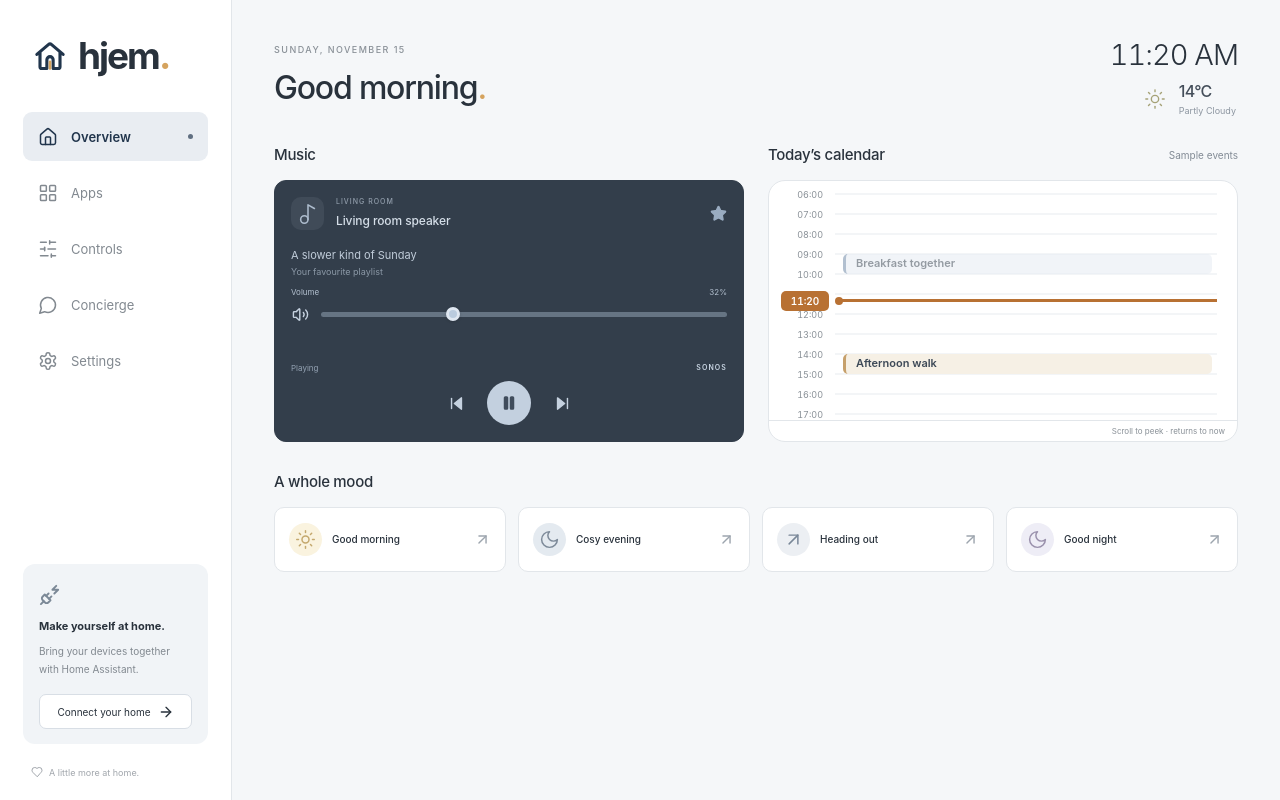
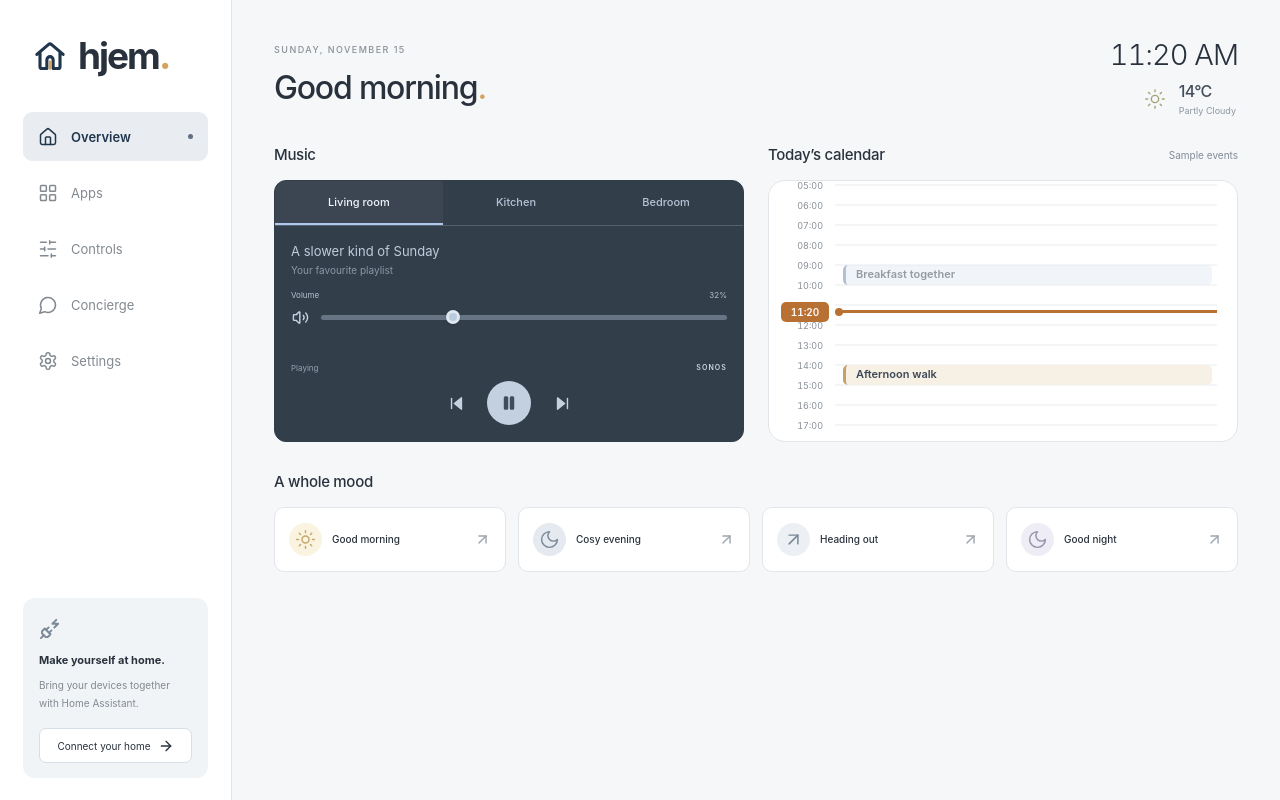
Before and after one commit to madsbuch/hjem, a React (Vite) app: page / in a window 1280 px wide. Built offline with nearby package versions, Linux system fonts and the light colour scheme.

Commit message:
Switch home music between three demo systems with tabs

```diff
--- a/index.html
+++ b/index.html
@@ -4,9 +4,9 @@
     <meta charset="UTF-8" />
     <meta name="viewport" content="width=device-width, initial-scale=1, viewport-fit=cover" />
     <meta name="theme-color" content="#21354c" />
-    <meta name="description" content="Hjem. A little more at home. A calm, simple interface for your Home Assistant home." />
+    <meta name="description" content="Hjem home controls for Home Assistant." />
     <link rel="icon" type="image/svg+xml" href="/favicon.svg" />
-    <title>Hjem · A little more at home</title>
+    <title>Hjem</title>
   </head>
   <body>
     <div id="root"></div>
--- a/src/App.tsx
+++ b/src/App.tsx
@@ -21,8 +21,8 @@ import {
   Check,
   LoaderCircle,
   SlidersHorizontal,
-  Heart,
   PlugZap,
+  ShieldCheck,
   MessageCircle,
 } from 'lucide-react';
 import {
@@ -43,6 +43,7 @@ import {
   visibleEntities,
 } from './lib/entities';
 import { DeviceCard } from './components/DeviceCard';
+import { MusicPanel } from './components/MusicPanel';
 import { useTheme, type Theme } from './lib/useTheme';
 import { AppLauncher } from './components/AppLauncher';
 import { useLauncher } from './lib/useLauncher';
@@ -98,6 +99,7 @@ export default function App() {
   const [room, setRoom] = useState('all');
   const [query, setQuery] = useState('');
   const [onlyFavourites, setOnlyFavourites] = useState(false);
+  const [selectedSpeakerId, setSelectedSpeakerId] = useState('');
   const [favourites, setFavourites] = useState<string[]>(() =>
     readPreference('hjem.favourites.demo', [
       'light.living_pendant',
@@ -475,9 +477,6 @@ export default function App() {
               <ArrowRight size={16} />
             </button>
           </div>
-          <span className="sidebar-footer">
-            <Heart size={12} /> A little more at home.
-          </span>
         </div>
       </aside>
 
@@ -544,9 +543,15 @@ export default function App() {
                     <h2>Music</h2>
                   </div>
                   {speakers.length ? (
-                    <div className="devices-grid music-grid">
-                      {speakers.map(renderDevice)}
-                    </div>
+                    <MusicPanel
+                      speakers={speakers}
+                      snapshot={snapshot}
+                      selectedId={selectedSpeakerId}
+                      onSelect={setSelectedSpeakerId}
+                      onAction={act}
+                      disabled={!canControl}
+                      pending={pending}
+                    />
                   ) : (
                     <div className="home-section-empty">
                       Your Sonos speakers and other media players will appear
@@ -995,7 +1000,7 @@ export default function App() {
             tokens. Create a token for Hjem.
           </p>
           <div className="privacy-note">
-            <Heart size={17} />
+            <ShieldCheck size={17} />
             <p>
               Your token stays in memory for this session. You’ll enter it again
               when you reopen Hjem.
--- a/src/components/CalendarToday.tsx
+++ b/src/components/CalendarToday.tsx
@@ -243,9 +243,6 @@ export function CalendarToday({
             </div>
           </div>
         </div>
-        <span className="calendar-scroll-hint">
-          Scroll to peek · returns to now
-        </span>
       </div>
     </section>
   );
--- a/src/components/DeviceCard.tsx
+++ b/src/components/DeviceCard.tsx
@@ -51,6 +51,7 @@ interface Props {
   disabled: boolean;
   pending: boolean;
   platform?: string;
+  compact?: boolean;
 }
 
 export function DeviceCard({
@@ -63,6 +64,7 @@ export function DeviceCard({
   disabled,
   pending,
   platform,
+  compact = false,
 }: Props) {
   const domain = domainOf(entity);
   const active = isActive(entity);
@@ -169,6 +171,8 @@ export function DeviceCard({
       className={`device-card ${domain} ${active ? 'is-active' : ''} ${unavailable ? 'is-unavailable' : ''}`}
       aria-label={name}
     >
+      {!compact && (
+        <>
           <div className="device-top">
             <span className="device-icon">
               {pending ? (
@@ -190,6 +194,8 @@ export function DeviceCard({
             <span className="eyebrow">{room}</span>
             <h3>{name}</h3>
           </div>
+        </>
+      )}
       {domain === 'climate' ? (
         <>
           <div className="temperature-display">
@@ -266,7 +272,9 @@ export function DeviceCard({
             <div className="media-volume">
               <div className="volume-caption">
                 <span>Volume</span>
-                <span>{muted ? 'Muted' : volumeKnown ? `${volumeLevel}%` : '—'}</span>
+                <span>
+                  {muted ? 'Muted' : volumeKnown ? `${volumeLevel}%` : '—'}
+                </span>
               </div>
               <div className="volume-row">
                 {canMute && (
@@ -275,7 +283,9 @@ export function DeviceCard({
                     disabled={locked}
                     aria-label={`${muted ? 'Unmute' : 'Mute'} ${name}`}
                     aria-pressed={muted}
-                    onClick={() => action('volume_mute', { is_volume_muted: !muted })}
+                    onClick={() =>
+                      action('volume_mute', { is_volume_muted: !muted })
+                    }
                   >
                     {muted ? <VolumeX size={17} /> : <Volume2 size={17} />}
                   </button>
@@ -291,14 +301,31 @@ export function DeviceCard({
                     disabled={locked}
                     aria-label={`${name} volume`}
                     aria-valuetext={`${volumeLevel}%${muted ? ', muted' : ''}`}
-                    onChange={(event) => setVolumeLevel(Number(event.target.value))}
-                    onPointerUp={(event) => action('volume_set', {
+                    onChange={(event) =>
+                      setVolumeLevel(Number(event.target.value))
+                    }
+                    onPointerUp={(event) =>
+                      action('volume_set', {
                         volume_level: Number(event.currentTarget.value) / 100,
-                    })}
+                      })
+                    }
                     onPointerCancel={() => setVolumeLevel(latestVolume.current)}
                     onKeyUp={(event) => {
-                      if (['ArrowLeft', 'ArrowRight', 'ArrowUp', 'ArrowDown', 'Home', 'End', 'PageUp', 'PageDown'].includes(event.key)) {
-                        action('volume_set', { volume_level: Number(event.currentTarget.value) / 100 });
+                      if (
+                        [
+                          'ArrowLeft',
+                          'ArrowRight',
+                          'ArrowUp',
+                          'ArrowDown',
+                          'Home',
+                          'End',
+                          'PageUp',
+                          'PageDown',
+                        ].includes(event.key)
+                      ) {
+                        action('volume_set', {
+                          volume_level: Number(event.currentTarget.value) / 100,
+                        });
                       }
                     }}
                   />
@@ -309,7 +336,9 @@ export function DeviceCard({
           <div className="media-controls">
             <div className="media-meta">
               <span className="device-status">{status}</span>
-              {platform === 'sonos' && <span className="platform-label">Sonos</span>}
+              {platform === 'sonos' && (
+                <span className="platform-label">Sonos</span>
+              )}
             </div>
             <div className="transport-controls">
               <button
--- /dev/null
+++ b/src/components/MusicPanel.tsx
@@ -0,0 +1,105 @@
+import { useRef } from 'react';
+import { DeviceCard, type ServiceAction } from './DeviceCard';
+import type { HassEntity, HassSnapshot } from '../lib/home-assistant';
+import { nameOf, roomFor } from '../lib/entities';
+
+export function MusicPanel({
+  speakers,
+  snapshot,
+  selectedId,
+  onSelect,
+  onAction,
+  disabled,
+  pending,
+}: {
+  speakers: HassEntity[];
+  snapshot: HassSnapshot;
+  selectedId: string;
+  onSelect: (entityId: string) => void;
+  onAction: ServiceAction;
+  disabled: boolean;
+  pending: Set<string>;
+}) {
+  const tabs = useRef(new Map<string, HTMLButtonElement>());
+  const selected =
+    speakers.find((speaker) => speaker.entity_id === selectedId) || speakers[0];
+  if (!selected) return null;
+  const roomName = (speaker: HassEntity) =>
+    snapshot.areas.find((area) => area.area_id === roomFor(speaker, snapshot))
+      ?.name;
+  const label = (speaker: HassEntity) => {
+    const room = roomName(speaker);
+    return room &&
+      speakers.filter((item) => roomName(item) === room).length === 1
+      ? room
+      : nameOf(speaker);
+  };
+  const select = (index: number) => {
+    const speaker = speakers[(index + speakers.length) % speakers.length];
+    onSelect(speaker.entity_id);
+    tabs.current.get(speaker.entity_id)?.focus();
+  };
+
+  return (
+    <div className="music-player">
+      <div className="speaker-tabs" role="tablist" aria-label="Speakers">
+        {speakers.map((speaker, index) => (
+          <button
+            key={speaker.entity_id}
+            ref={(node) => {
+              if (node) tabs.current.set(speaker.entity_id, node);
+              else tabs.current.delete(speaker.entity_id);
+            }}
+            id={`speaker-tab-${speaker.entity_id}`}
+            role="tab"
+            aria-selected={selected.entity_id === speaker.entity_id}
+            aria-controls="speaker-controls"
+            tabIndex={selected.entity_id === speaker.entity_id ? 0 : -1}
+            title={nameOf(speaker)}
+            onClick={() => onSelect(speaker.entity_id)}
+            onKeyDown={(event) => {
+              if (
+                !['ArrowLeft', 'ArrowRight', 'Home', 'End'].includes(event.key)
+              )
+                return;
+              event.preventDefault();
+              select(
+                event.key === 'Home'
+                  ? 0
+                  : event.key === 'End'
+                    ? speakers.length - 1
+                    : index + (event.key === 'ArrowRight' ? 1 : -1),
+              );
+            }}
+          >
+            {label(speaker)}
+          </button>
+        ))}
+      </div>
+      <div
+        id="speaker-controls"
+        className="speaker-panel"
+        role="tabpanel"
+        aria-labelledby={`speaker-tab-${selected.entity_id}`}
+      >
+        <DeviceCard
+          key={selected.entity_id}
+          entity={selected}
+          room={roomName(selected) || ''}
+          unit={snapshot.unitSystem?.temperature || '°C'}
+          favourite={false}
+          onFavourite={() => {}}
+          onAction={onAction}
+          disabled={disabled}
+          pending={pending.has(selected.entity_id)}
+          platform={
+            snapshot.registry.find(
+              (item) => item.entity_id === selected.entity_id,
+            )?.platform
+          }
+          compact
+        />
+      </div>
+    </div>
+  );
+}
--- a/src/home.css
+++ b/src/home.css
@@ -127,12 +127,6 @@
 .home-music {
   margin: 30px 0 0;
 }
-.music-grid {
-  grid-template-columns: repeat(auto-fit, minmax(245px, 1fr));
-}
-.music-grid .device-card {
-  min-height: 275px;
-}
 .home-section-empty {
   border: 1px solid var(--border);
   border-radius: 16px;
@@ -177,9 +171,6 @@ html[data-theme='dark'] .calendar-error {
   }
   .calendar-ended {
     display: none;
-  }
-  .music-grid {
-    grid-template-columns: 1fr;
   }
   .calendar-empty {
     padding: 22px 18px;
@@ -395,37 +386,6 @@ html[data-theme='dark'] .calendar-now > i {
   display: flex;
   flex-direction: column;
 }
-.home-overview-grid .music-grid {
-  grid-template-columns: 1fr;
-  flex: 1;
-  height: 262px;
-  max-height: 262px;
-  overflow-y: auto;
-}
-.home-overview-grid .device-card:only-child {
-  min-height: 262px;
-}
-.home-music .media_player .sound-wave {
-  height: 30px;
-  margin-top: 12px;
-}
-.home-music .track-title {
-  font-size: 13px;
-}
-.home-music .track-artist {
-  font-size: 10px;
-}
-.home-music .media-volume {
-  margin-top: 12px;
-}
-.home-music .transport-controls {
-  gap: 15px;
-  padding: 4px 0 0;
-}
-.home-music .play-button {
-  width: 44px;
-  height: 44px;
-}
 .home-overview-grid .calendar-time-block {
   padding-top: 3px;
   padding-bottom: 3px;
@@ -444,12 +404,6 @@ html[data-theme='dark'] .calendar-now > i {
     grid-template-columns: 1fr;
     gap: 28px;
     --day-height: 576px;
-  }
-  .home-overview-grid .device-card:only-child {
-    min-height: 262px;
-  }
-  .home-overview-grid .music-grid {
-    max-height: 262px;
   }
 }
 .home-overview-grid .calendar-agenda {
@@ -474,15 +428,6 @@ html[data-theme='dark'] .calendar-now > i {
 .calendar-timeline-padding {
   flex-shrink: 0;
 }
-.calendar-scroll-hint {
-  display: block;
-  padding: 5px 12px;
-  text-align: right;
-  font-size: 8px;
-  color: #899097;
-  border-top: 1px solid var(--border);
-  flex-shrink: 0;
-}
 .calendar-agenda > .calendar-all-day {
   padding: 8px 16px;
   flex-shrink: 0;
@@ -495,69 +440,94 @@ html[data-theme='dark'] .calendar-now > i {
   font-size: 10px;
   flex-shrink: 0;
 }
-.home-overview-grid .music-grid .device-card {
-  min-height: 262px;
-  padding-top: 16px;
-  padding-bottom: 16px;
+/* A single player keeps controls in place while its speaker changes. */
+.music-player {
+  height: 262px;
+  min-width: 0;
+  display: flex;
+  flex-direction: column;
+  overflow: hidden;
+  border: 1px solid #333e4b;
+  border-radius: 12px;
+  background: #333e4b;
 }
-.home-overview-grid .home-music .sound-wave {
-  height: 20px;
-  margin: 4px 0;
+.speaker-tabs {
+  display: flex;
+  flex-shrink: 0;
+  overflow-x: auto;
+  scrollbar-width: thin;
+  border-bottom: 1px solid #536170;
 }
-.home-overview-grid .home-music .device-top {
-  margin-bottom: 8px;
+.speaker-tabs button {
+  flex: 1 0 auto;
+  min-height: 44px;
+  padding: 10px 14px;
+  border-radius: 0;
+  background: transparent;
+  color: #b6c4d5;
+  font-size: 11px;
+  font-weight: 500;
+  white-space: nowrap;
+  border-bottom: 2px solid transparent;
 }
-.home-overview-grid .home-music .media-controls {
+.speaker-tabs button[aria-selected='true'] {
+  background: #ffffff0b;
+  border-bottom-color: #aecbeb;
+  color: #eff5fc;
+}
+.speaker-tabs button:focus-visible {
+  outline: 2px solid #aecbeb;
+  outline-offset: -4px;
+}
+.speaker-panel {
+  flex: 1;
+  min-height: 0;
+}
+.home-music .speaker-panel .device-card {
+  height: 100%;
+  min-height: 0;
+  border: 0;
+  border-radius: 0;
+  padding: 16px;
+  background: transparent;
+  box-shadow: none;
+}
+.home-music .sound-wave {
+  display: none;
+}
+.home-music .track-title {
+  flex-shrink: 0;
+  min-height: 18px;
+  line-height: 18px;
+  font-size: 13px;
+  text-align: left;
+}
+.home-music .track-artist {
+  flex-shrink: 0;
+  min-height: 14px;
+  line-height: 14px;
+  font-size: 10px;
+  margin-top: 3px;
+  text-align: left;
+}
+.home-music .media-volume {
+  flex-shrink: 0;
+  margin-top: 12px;
+}
+.home-music .media-controls {
+  flex-shrink: 0;
   padding-top: 5px;
   gap: 4px;
 }
-.home-overview-grid .home-music .track-title {
-  font-size: 11px;
+.home-music .transport-controls {
+  gap: 15px;
+  padding-top: 4px;
 }
-.home-overview-grid .home-music .track-artist {
-  font-size: 9px;
-  margin-top: 3px;
+.home-music .play-button {
+  width: 44px;
+  height: 44px;
 }
-.home-overview-grid .home-music .media-volume {
-  margin-top: 8px;
+html[data-theme='dark'] .music-player {
+  background: #293542;
+  border-color: #3c4a59;
 }
-html[data-theme='dark'] .calendar-scroll-hint {
-  color: #a5b1bf;
-}
-/* Keep track text and touch controls readable at the compact panel height. */
-.home-overview-grid .home-music .device-top {
-  position: absolute;
-  top: 16px;
-  left: 16px;
-  right: 16px;
-  margin: 0;
-  pointer-events: none;
-}
-.home-overview-grid .home-music .device-top button {
-  pointer-events: auto;
-}
-.home-overview-grid .home-music .device-heading {
-  min-height: 38px;
-  padding: 0 30px 0 45px;
-  flex-shrink: 0;
-}
-.home-overview-grid .home-music .sound-wave {
-  display: none;
-}
-.home-overview-grid .home-music .track-title {
-  flex-shrink: 0;
-  min-height: 16px;
-  line-height: 16px;
-  margin-top: 12px;
-  text-align: left;
-}
-.home-overview-grid .home-music .track-artist {
-  flex-shrink: 0;
-  min-height: 12px;
-  line-height: 12px;
-  text-align: left;
-}
-.home-overview-grid .home-music .media-volume,
-.home-overview-grid .home-music .media-controls {
-  flex-shrink: 0;
-}
--- a/src/lib/demo.ts
+++ b/src/lib/demo.ts
@@ -26,6 +26,8 @@ export const demoSnapshot: HassSnapshot = {
     ['light.reading_lamp', 'living'],
     ['climate.living_room', 'living'],
     ['media_player.speaker', 'living'],
+    ['media_player.kitchen_sonos', 'kitchen'],
+    ['media_player.bedroom_sonos', 'bedroom'],
     ['light.kitchen', 'kitchen'],
     ['switch.coffee', 'kitchen'],
     ['light.bedside', 'bedroom'],
@@ -36,7 +38,7 @@ export const demoSnapshot: HassSnapshot = {
     entity_id,
     area_id,
     device_id: null,
-    ...(entity_id === 'media_player.speaker' ? { platform: 'sonos' } : {}),
+    ...(entity_id.startsWith('media_player.') ? { platform: 'sonos' } : {}),
   })),
   entities: [
     entity('light.living_pendant', 'Pendant lights', 'on', {
@@ -63,6 +65,22 @@ export const demoSnapshot: HassSnapshot = {
       volume_level: 0.32,
       is_volume_muted: false,
       demo_track: 0,
+    }),
+    entity('media_player.kitchen_sonos', 'Kitchen Sonos', 'paused', {
+      media_title: 'Light through the window',
+      media_artist: 'Kitchen playlist',
+      supported_features: 1 | 4 | 8 | 16 | 32 | 16384,
+      volume_level: 0.22,
+      is_volume_muted: false,
+      demo_track: 1,
+    }),
+    entity('media_player.bedroom_sonos', 'Bedroom Sonos', 'idle', {
+      media_title: 'Somewhere to stay',
+      media_artist: 'Bedroom playlist',
+      supported_features: 1 | 4 | 8 | 16 | 32 | 16384,
+      volume_level: 0.15,
+      is_volume_muted: false,
+      demo_track: 2,
     }),
     entity('light.kitchen', 'Kitchen lights', 'off', {
       brightness: 204,
```
Also changed, not shown: tests/calendar-layout.e2e.ts (+2 -0 lines), tests/home-control.e2e.ts (+81 -2 lines), 1 other file (tests, documents, lock files or other folders). Lines whose indentation alone changed are shown as unchanged.
